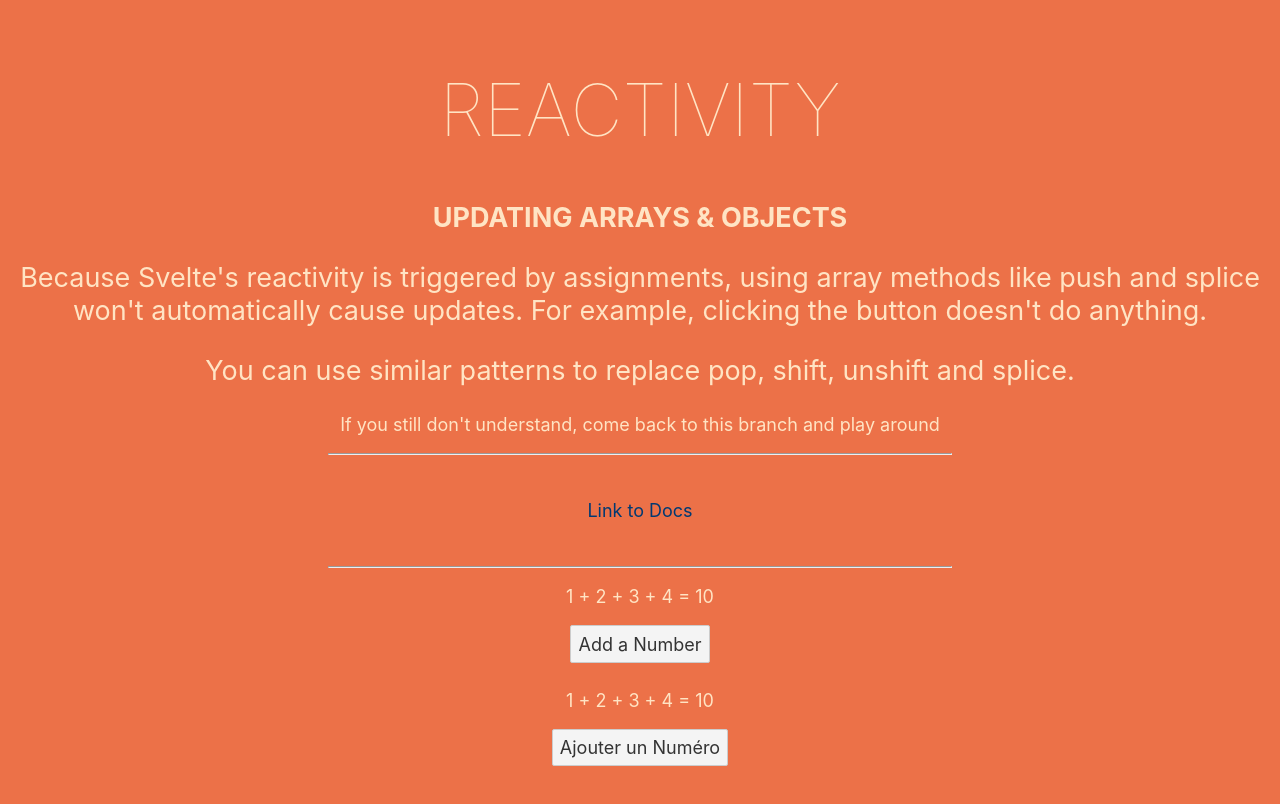
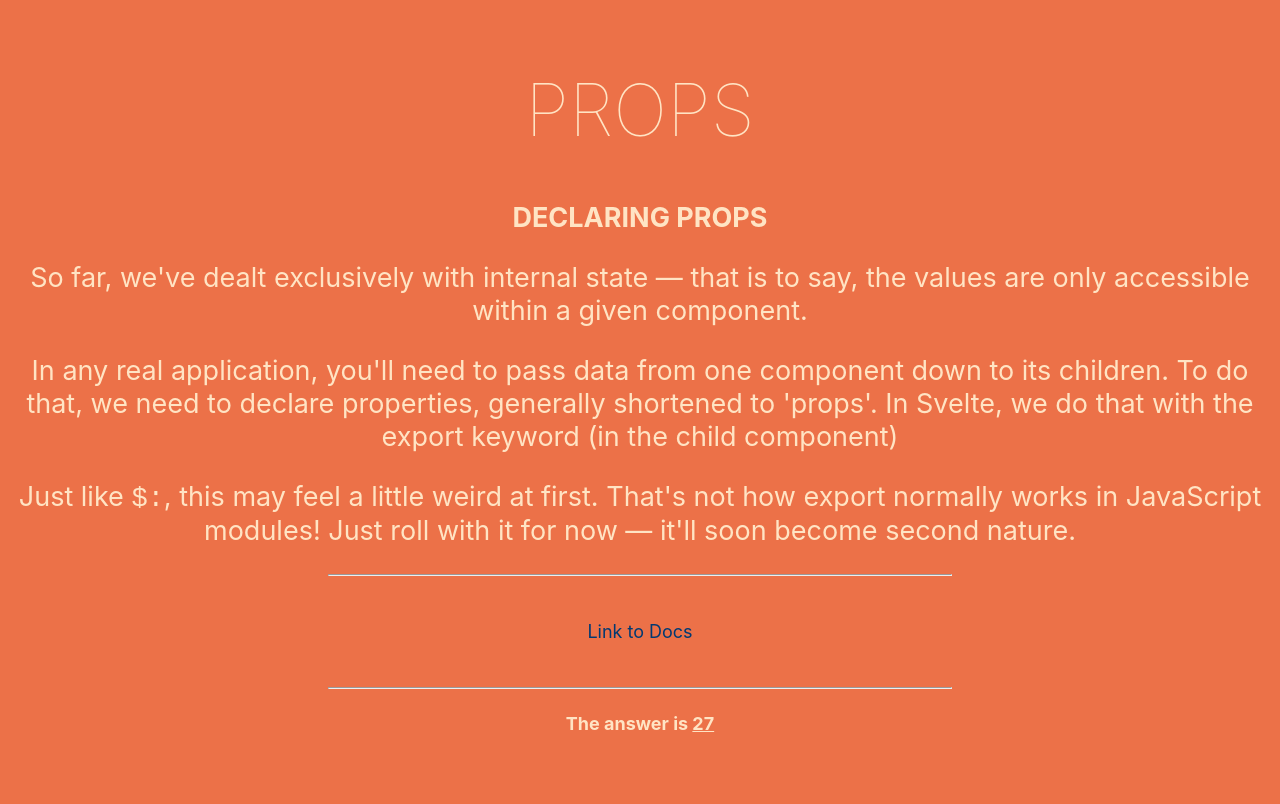
Before and after one commit to GillyRabutTsurwa/svelte-with-docs, a Svelte app: page / in a window 1280 px wide. Shown: the top 804 px of the page. Built offline with nearby package versions, Linux system fonts and the light colour scheme.

Commit message:
Declaring Props in Svelte

```diff
--- a/src/App.svelte
+++ b/src/App.svelte
@@ -1,26 +1,11 @@
 <script>
-  let title = "Reactivity";
-  let subtitle = "Updating Arrays & Objects";
+  import Nested from "./Nested.svelte";
 
-  const topicPrependText = "updating-arrays-and-objects";
+  let title = "Props";
+  let subtitle = "Declaring Props";
+
+  const topicPrependText = "declaring-props";
   const currentTutoLink = `https://svelte.dev/tutorial/${topicPrependText}`;
-
-  let numbers = [1, 2, 3, 4];
-  let numéros = [1, 2, 3, 4];
-
-  // NOTE: this function is not ideal, as it is redundant. but it works
-  function addNumber() {
-    numbers.push(numbers.length + 1);
-    numbers = numbers;
-  }
-
-  //NOTE: cette fonction est beaucoup mieux, et fait la même action
-  function addNumberBetter() {
-    numéros = [...numéros, numéros.length + 1];
-  }
-
-  $: sum = numbers.reduce((accumulator, currentValue) => accumulator + currentValue, 0);
-  $: somme = numéros.reduce((accumulator, currentValue) => accumulator + currentValue, 0);
 </script>
 
 <main>
@@ -28,11 +13,16 @@
     <h1 class="docs__title">{title}</h1>
     <h2 class="docs__subtitle">{subtitle}</h2>
     <p class="docs__text">
-      Because Svelte's reactivity is triggered by assignments, using array methods like push and splice won't automatically cause updates. For
-      example, clicking the button doesn't do anything.
+      So far, we've dealt exclusively with internal state — that is to say, the values are only accessible within a given component.
     </p>
-    <p class="docs__text">You can use similar patterns to replace pop, shift, unshift and splice.</p>
-    <p>If you still don't understand, come back to this branch and play around</p>
+    <p class="docs__text">
+      In any real application, you'll need to pass data from one component down to its children. To do that, we need to declare properties, generally
+      shortened to 'props'. In Svelte, we do that with the export keyword (in the child component)
+    </p>
+    <p class="docs__text">
+      Just like <code>$:</code>, this may feel a little weird at first. That's not how export normally works in JavaScript modules! Just roll with it
+      for now — it'll soon become second nature.
+    </p>
   </div>
   <hr />
   <div class="links">
@@ -40,14 +30,7 @@
   </div>
   <hr />
   <div class="code">
-    <div class="example1">
-      <p>{numbers.join(" + ")} = {sum}</p>
-      <button on:click={addNumber}>Add a Number</button>
-    </div>
-    <div class="example2">
-      <p>{numéros.join(" + ")} = {somme}</p>
-      <button on:click={addNumberBetter}>Ajouter un Numéro</button>
-    </div>
+    <Nested answer={27} />
   </div>
 </main>
 
--- /dev/null
+++ b/src/Nested.svelte
@@ -0,0 +1,11 @@
+<script>
+  export let answer; // NOTE: export keyword necessary to declare this variable as a prop
+</script>
+
+<h4>The answer is <span class="underline">{answer}</span></h4>
+
+<style>
+  .underline {
+    text-decoration: underline;
+  }
+</style>
```
Also changed, not shown: 1 other file (tests, documents, lock files or other folders).
